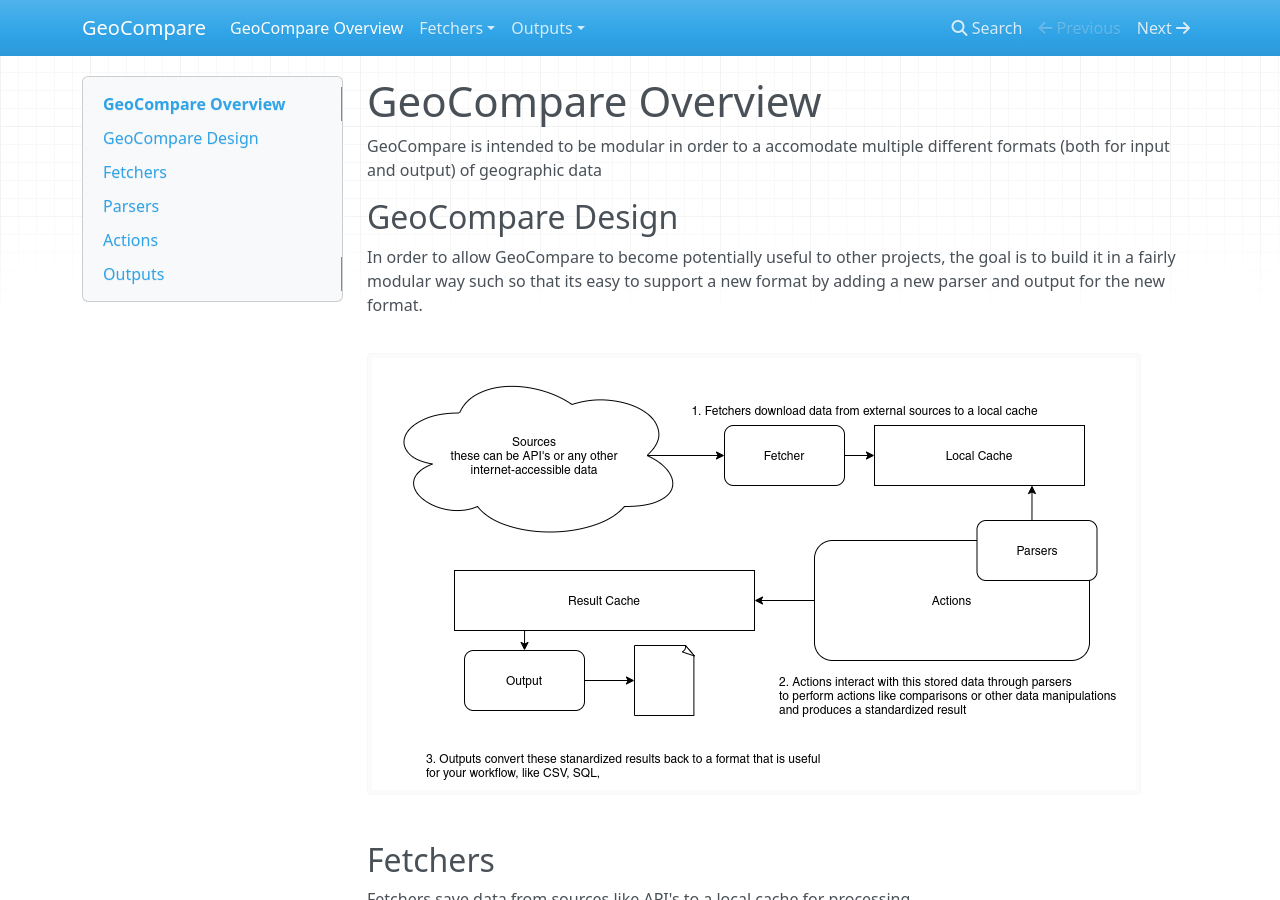
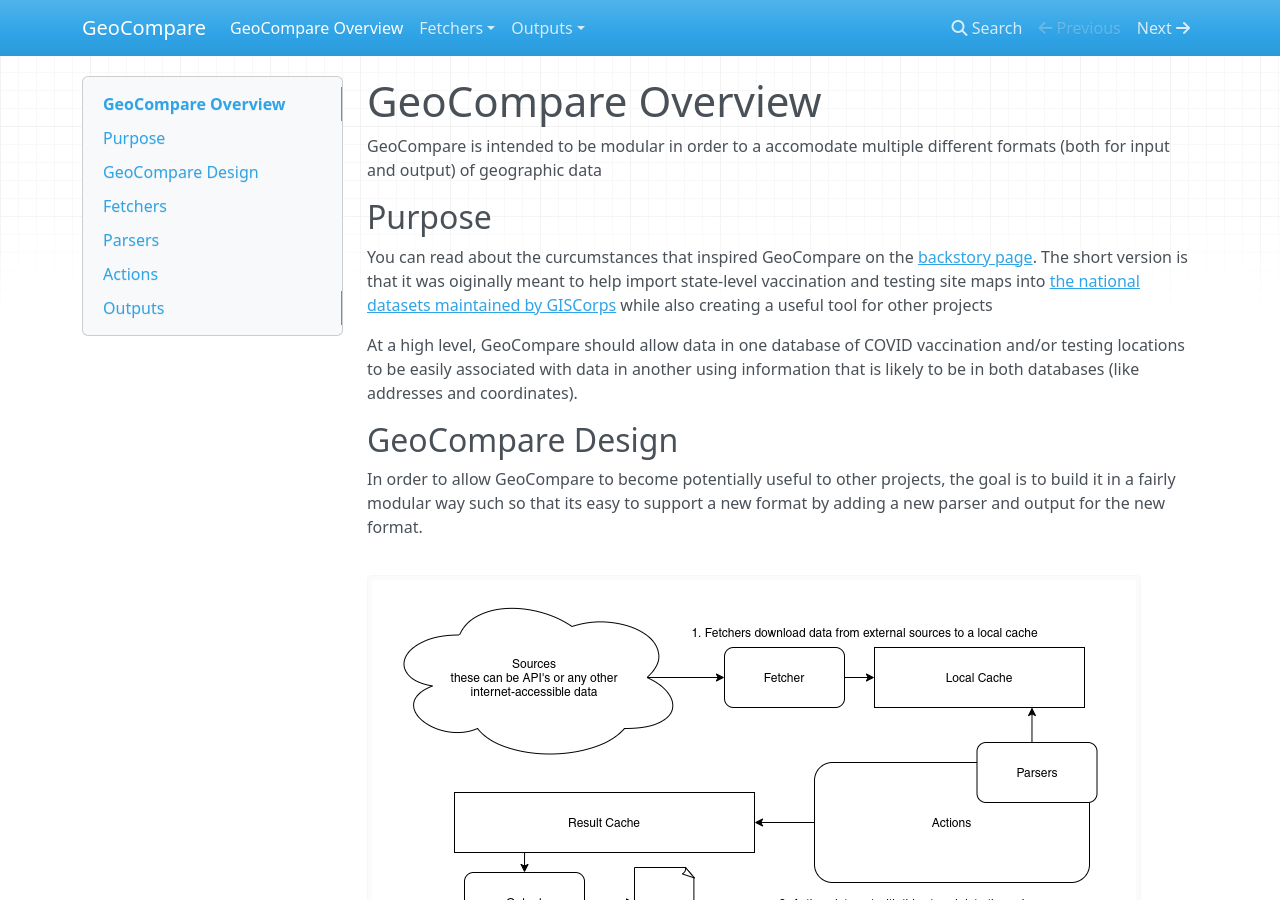
Before and after one commit to mazore/GeoCompare, an MkDocs documentation site: the page built from docs/index.md, in a window 1280 px wide and 900 px high. Built offline with MkDocs 1.6.1, drawn with Linux system fonts in a browser that asks for light colours; nearby versions of some CDN libraries.

Commit message:
add Purpose section to docs

```diff
--- a/docs/index.md
+++ b/docs/index.md
@@ -1,6 +1,12 @@
 # GeoCompare Overview
 
 GeoCompare is intended to be modular in order to a accomodate multiple different formats (both for input and output) of geographic data
+
+## Purpose
+
+You can read about the curcumstances that inspired GeoCompare on the [backstory page](./backstory). The short version is that it was oiginally meant to help import state-level vaccination and testing site maps into [the national datasets maintained by GISCorps](https://covid-19-giscorps.hub.arcgis.com/) while also creating a useful tool for other projects
+
+At a high level, GeoCompare should allow data in one database of COVID vaccination and/or testing locations to be easily associated with data in another using information that is likely to be in both databases (like addresses and coordinates).
 
 ## GeoCompare Design
 
```
